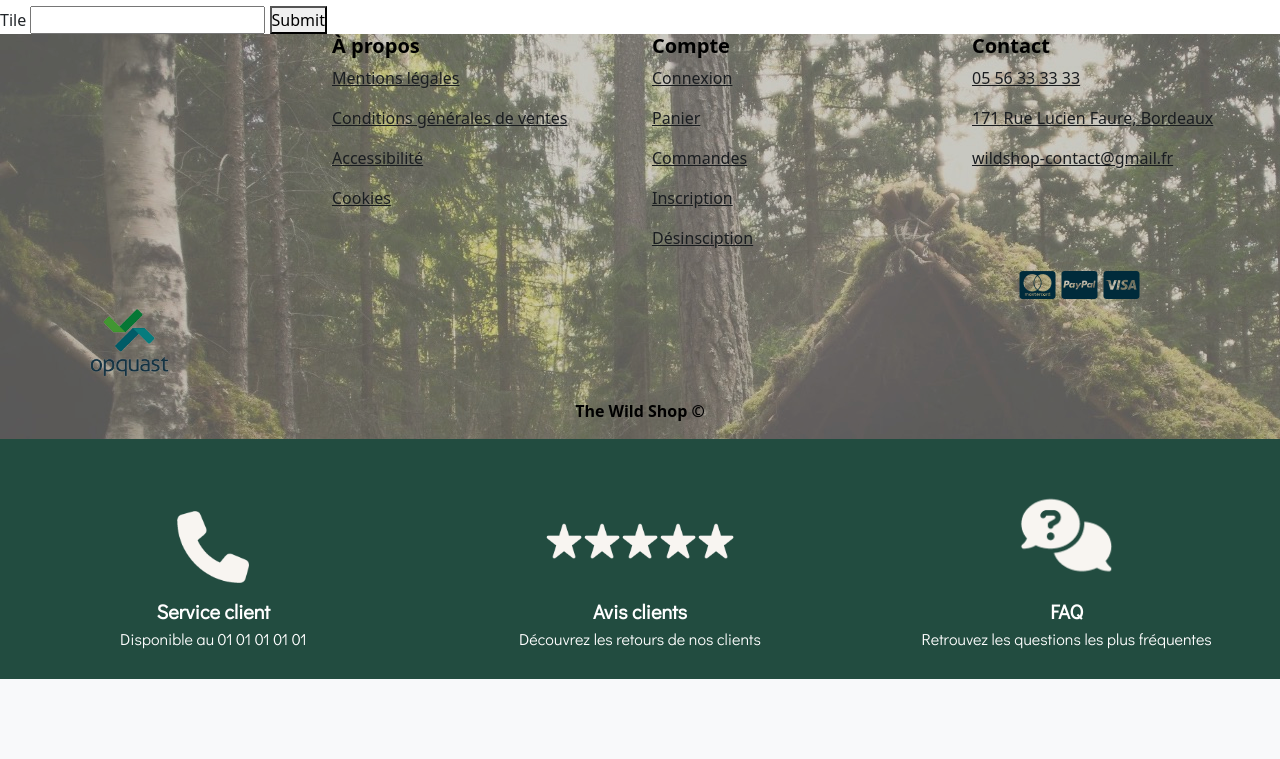
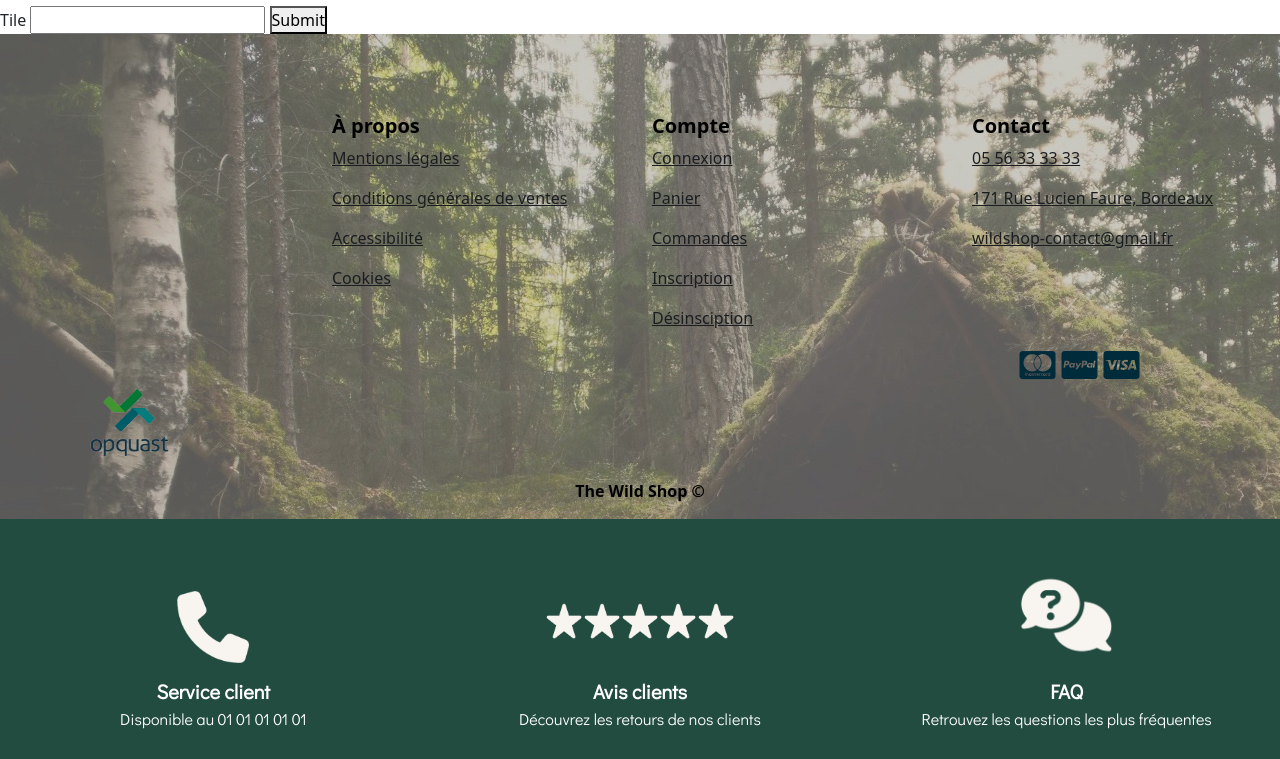
Before and after one commit to WildCodeSchool/2023-02-PHP-Bordeaux-SwiftForce, a PHP site: template src/View/Item/add.html.twig in a window 1280 px wide. Shown: the part 404-1163 px from the top of the page. Before the commit the page ends 1083 px from the top, so only its background shows below. Run offline with PHP 8.4, Linux system fonts and the light colour scheme; the template is opened without the code that fills it, so the values that code supplies are empty; some libraries are stand-ins or nearby versions.

Commit message:
footer place

```diff
--- a/src/View/_includes/footer.html.twig
+++ b/src/View/_includes/footer.html.twig
@@ -1,7 +1,7 @@
 <footer class="row WS-footer-row">
     <div class="col invisible mb-1">
     </div>
-    <div class="col mb-1">
+    <div class="col footer-legal mb-1">
         <h5>À propos</h5>
         <ul class="nav flex-column legal-notice">
             <li class="nav-item mb-3"><a href="#" class="nav-link p-0 text-dark body-secondary">Mentions légales</a></li>
@@ -10,7 +10,7 @@
             <li class="nav-item mb-3"><a href="#" class="nav-link p-0 text-dark body-secondary">Cookies</a></li>
         </ul>
     </div>
-    <div class="col mb-3">
+    <div class="col footer-legal mb-3">
         <h5>Compte</h5>
         <ul class="nav flex-column legal-notice">
             <li class="nav-item mb-3"><a href="#" class="nav-link p-0 text-dark -body-secondary">Connexion</a></li>
@@ -21,7 +21,7 @@
         </ul>
     </div>
 
-    <div class="col mb-4">
+    <div class="col footer-legal mb-4">
         <h5>Contact</h5>
         <ul class="nav flex-column legal-notice">
             <li class="nav-item mb-3"><a href="#" class="nav-link p-0 text-dark body-secondary">05 56 33 33 33</a></li>
```
